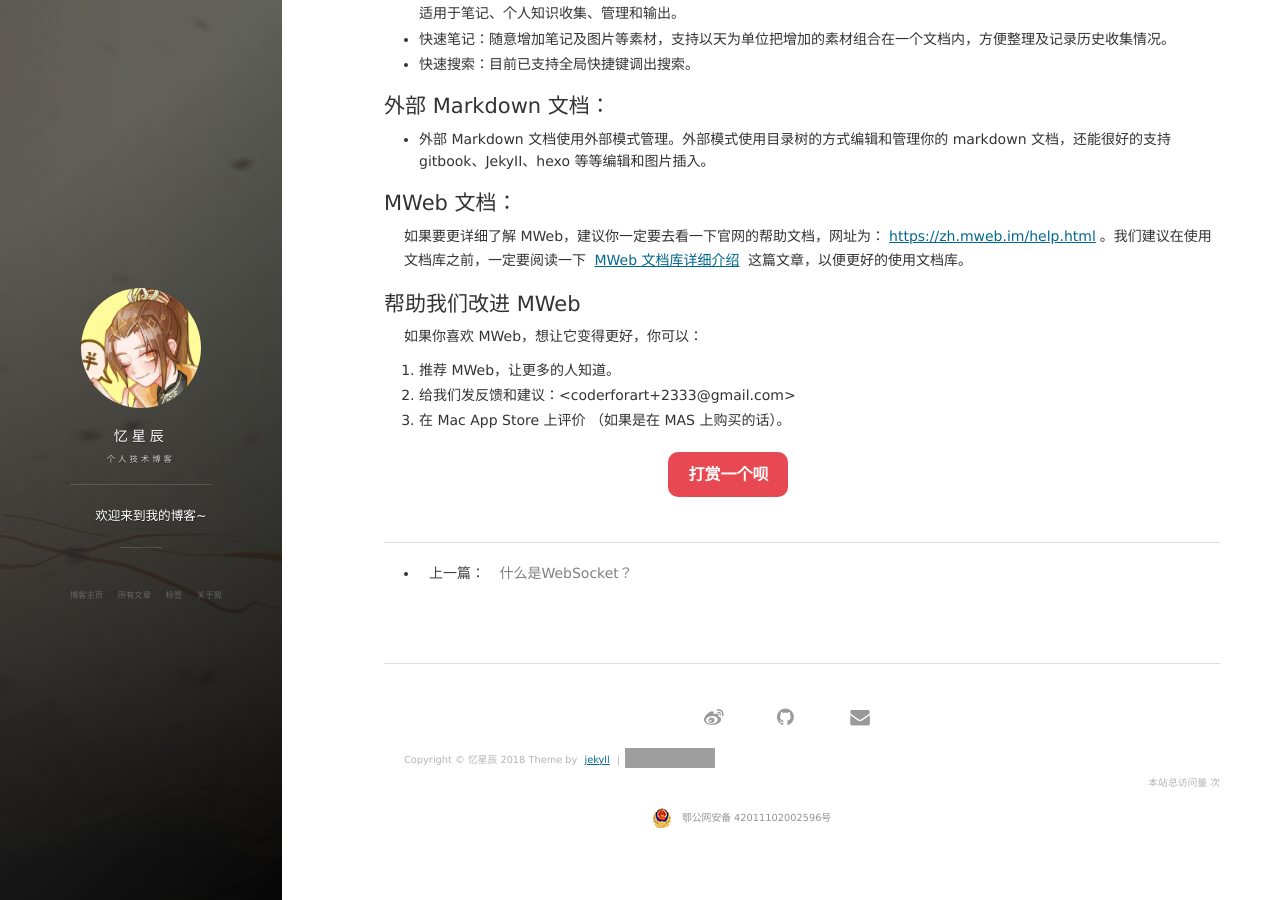
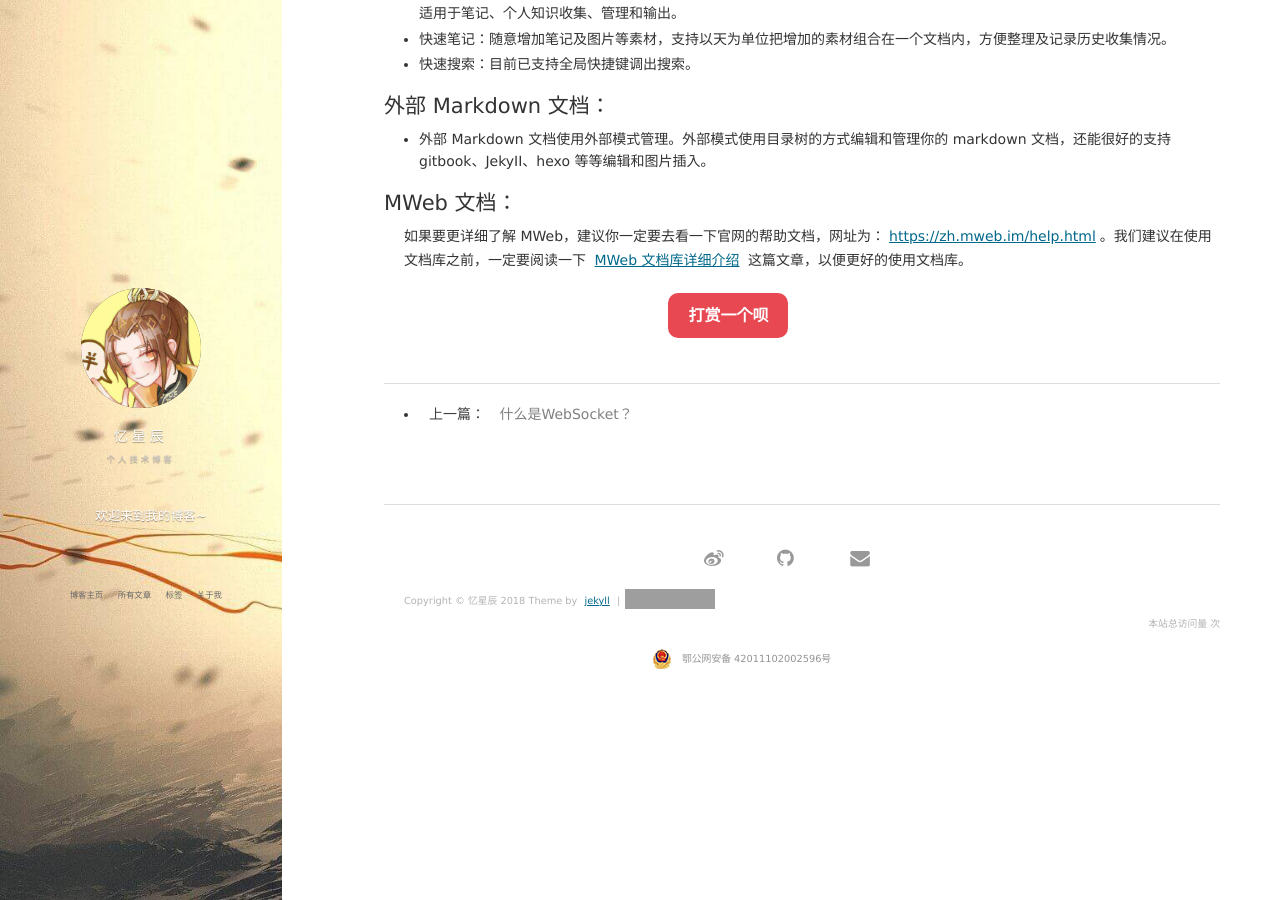
Before and after one commit to BillScott1024/billscott1024.github.io, a Jekyll site: the page built from _posts/2018-08-25-Mweb_for_markdown_on_mac.md, in a window 1280 px wide and 900 px high, scrolled down 860 px. Built offline with Jekyll 4.4.1, drawn with Linux system fonts in a browser that asks for light colours; nearby versions of some CDN libraries; comment, search, counter and statistics services are not loaded; some of the changed text lies outside the part shown; grey boxes are pictures that could not be loaded.

Commit message:
[type]:update [info]:bgcolor

```diff
--- a/_config.yml
+++ b/_config.yml
@@ -5,7 +5,7 @@
 # 头像里面的标题
 avatarTitle: 忆星辰
 # 头像里面的描述
-avatarDesc: 游戏开发 / Unity / C#
+avatarDesc: 游戏开发者 / 摄影 / 旅行
 url: "https://billscott1024.github.io/"
 
 # Comment
@@ -50,7 +50,7 @@
 textColor: #FF0000
 
 # supported colors: blue, green, purple, red, orange or slate. If you need clear, leave it empty.
-cover_color: clear
+cover_color:
 
 # The blog button should not be removed.
 blog_button:
--- a/_posts/2018-08-25-Mweb_for_markdown_on_mac.md
+++ b/_posts/2018-08-25-Mweb_for_markdown_on_mac.md
@@ -45,11 +45,3 @@
 ## MWeb 文档：
 
 如果要更详细了解 MWeb，建议你一定要去看一下官网的帮助文档，网址为：<https://zh.mweb.im/help.html>。我们建议在使用文档库之前，一定要阅读一下  [MWeb 文档库详细介绍](https://zh.mweb.im/mweb-library.html) 这篇文章，以便更好的使用文档库。
-
-## 帮助我们改进 MWeb
-
-如果你喜欢 MWeb，想让它变得更好，你可以：
-
-1. 推荐 MWeb，让更多的人知道。
-2. 给我们发反馈和建议：<coderforart+2333@gmail.com>
-3. 在 Mac App Store 上评价 （如果是在 MAS 上购买的话）。
```
